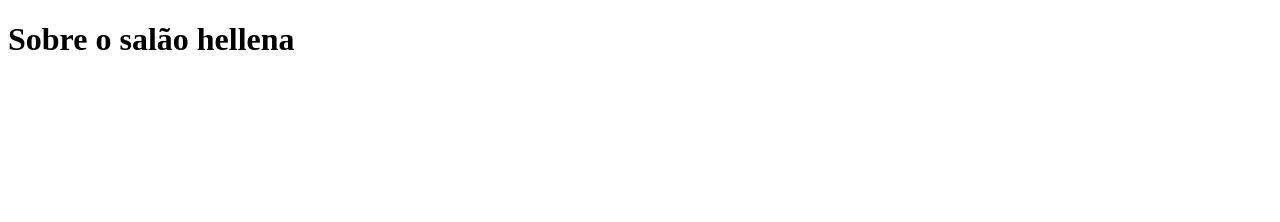
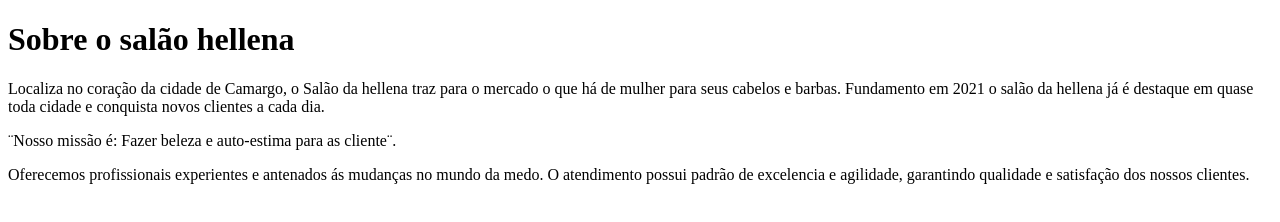
Before and after one commit to Thainamartinsr/pensamento-computacional, a plain HTML site: page index.html in a window 1280 px wide. Drawn offline with Linux system fonts and the light colour scheme.

Commit message:
index.html

```diff
--- a/index.html
+++ b/index.html
@@ -6,6 +6,11 @@
   </head>
   <body>
 <h1> Sobre o salão hellena </h1>
-
+<p> Localiza no coração da cidade de Camargo, o Salão da hellena traz para o mercado o que há de
+mulher para seus cabelos e barbas. Fundamento em 2021 o salão da hellena já é destaque em quase
+toda cidade e conquista novos clientes a cada dia.</p>
+<p> ¨Nosso missão é: Fazer beleza e auto-estima para as cliente¨.</p>
+<p> Oferecemos profissionais experientes e antenados ás mudanças no mundo da medo. O atendimento
+possui padrão de excelencia e agilidade, garantindo qualidade e satisfação dos nossos clientes.</p>
 </body>
 </html>
```
